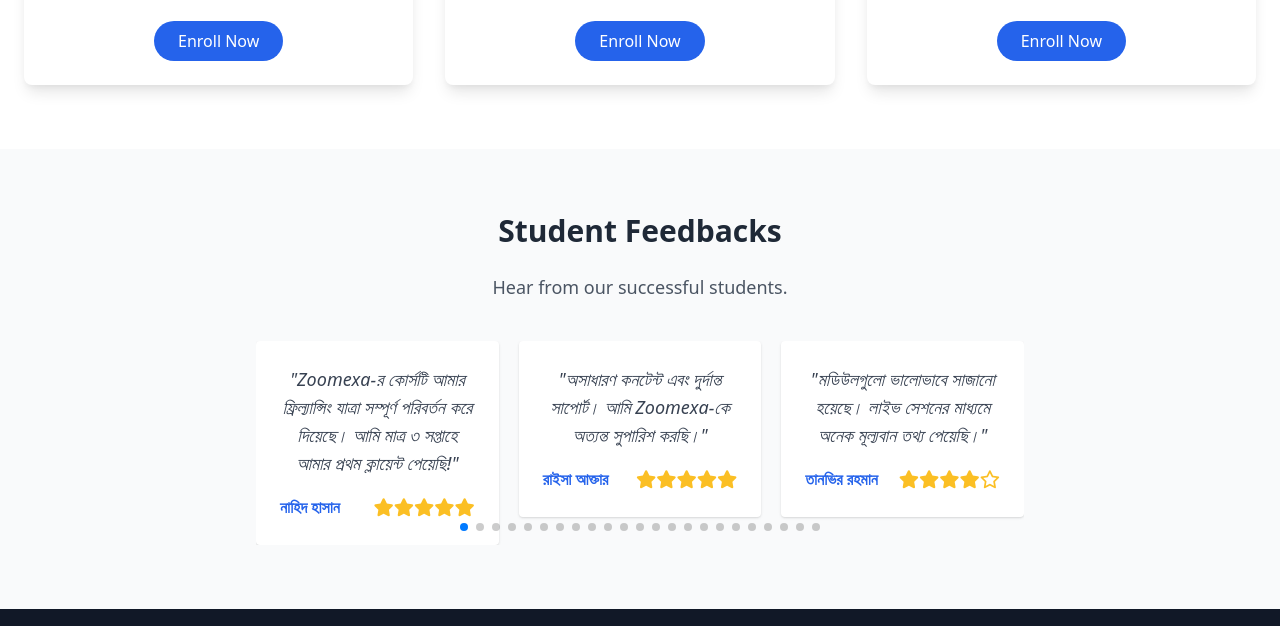
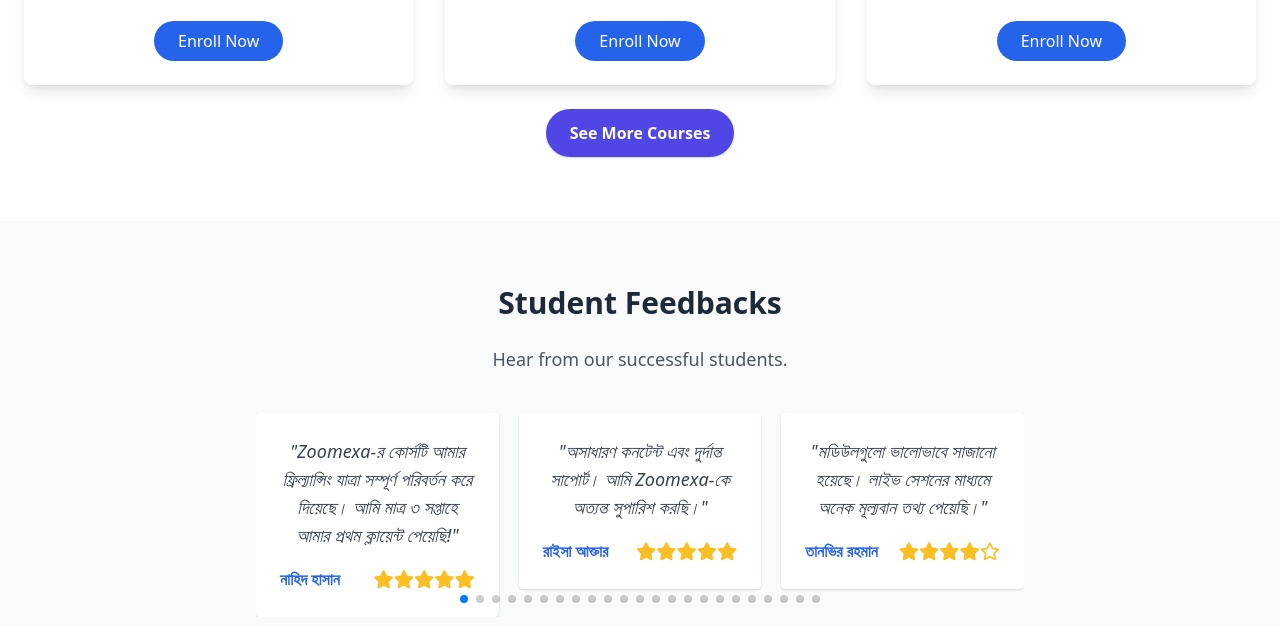
Before and after one commit to zoomexa/zoomexa, a plain HTML site: page index.html in a window 1280 px wide. Shown: the part 1185-1811 px from the top of the page. Drawn offline with nearby package versions, Linux system fonts and the light colour scheme.

Commit message:
Update index.html

```diff
--- a/index.html
+++ b/index.html
@@ -46,7 +46,7 @@
       <h1 class="text-5xl font-extrabold mb-6">Welcome to Zoomexa</h1>
       <p class="text-xl mb-8 max-w-2xl mx-auto">Master the art of freelancing with real-world projects, live support, and a career-building roadmap.</p>
       <div class="flex flex-col md:flex-row justify-center gap-4">
-        <a href="#courses" class="bg-white text-blue-700 px-8 py-3 rounded-full font-bold hover:bg-gray-100 transition">Explore Courses</a>
+        <a href="https://zoomexa.github.io/zoomexa/Courses.html" class="bg-white text-blue-700 px-8 py-3 rounded-full font-bold hover:bg-gray-100 transition">Explore Courses</a>
         <a href="#feedbacks" class="border border-white px-8 py-3 rounded-full font-bold hover:bg-white hover:text-blue-700 transition">See Feedback</a>
       </div>
     </div>
@@ -96,6 +96,11 @@
             </div>
         </div>
     </div>
+	    <div class="text-center mt-6">
+  <a href="https://zoomexa.github.io/zoomexa/Courses.html" class="inline-block bg-indigo-600 text-white font-bold px-6 py-3 rounded-full shadow hover:bg-indigo-700 transition duration-300">
+    See More Courses
+  </a>
+</div>
 </section>
 
 
```
